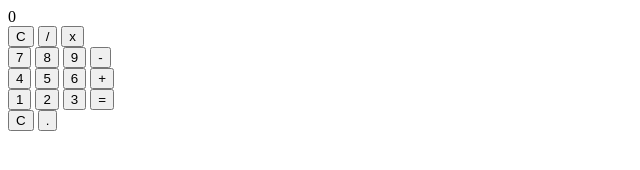
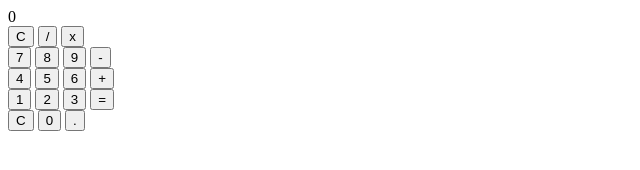
Before and after one commit to csbks/Projects, a plain HTML site: page index.html in a window 1280 px wide. Shown: the full height of the page, 0-640 px from the left. Drawn offline with Linux system fonts and the light colour scheme.

Commit message:
Update index.html

```diff
--- a/index.html
+++ b/index.html
@@ -31,7 +31,7 @@
       </div>
       <div class ="first_line">
           <button class ="key" onclick="clearDisplay();"> C </button>
-          <button class ="key"  onclick="concatenateElement(0);> 0 </button>
+          <button class ="key"  onclick="concatenateElement(0);"> 0 </button>
           <button class ="key" onclick="concatenateElement();"> . </button>
       </div>
     </div>
```
